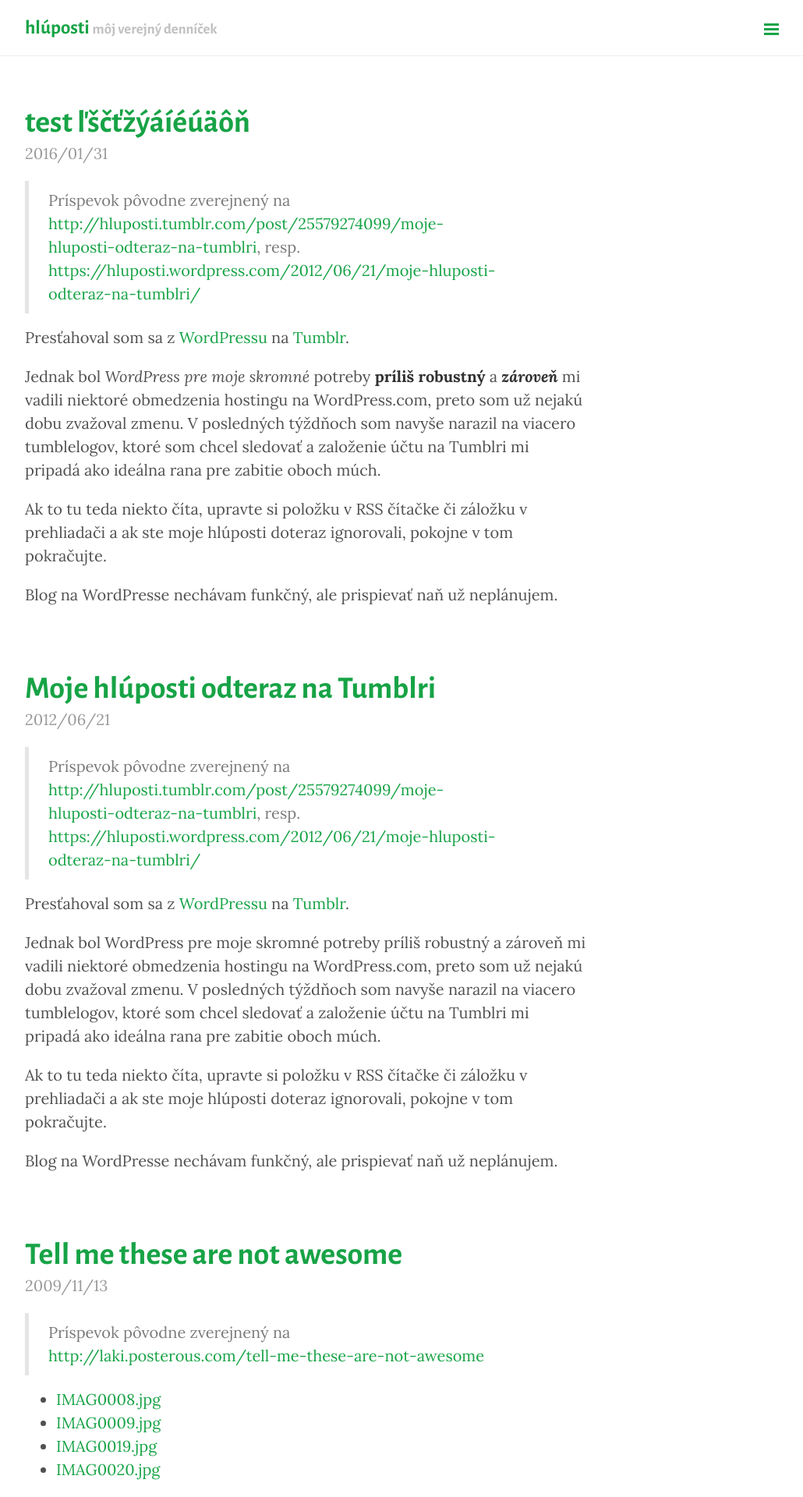
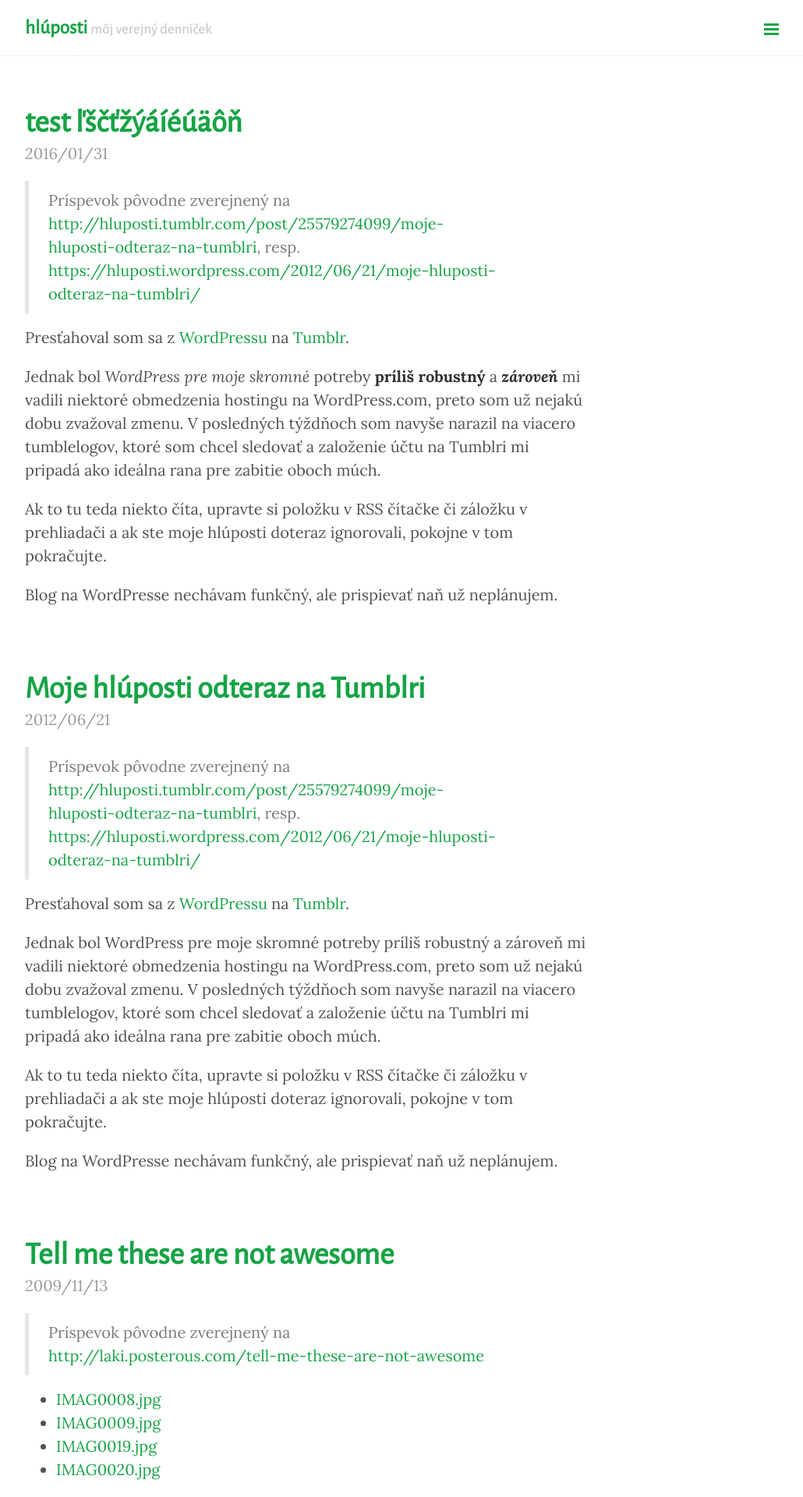
Before and after one commit to hluposti/hluposti.github.io, a Jekyll site: the page built from index.html, in a window 1280 px wide. Shown: the top 1920 px of the page at 78% size, without its empty margins (248-1278 px from the left). Built offline with Jekyll 4.4.1, drawn with Linux system fonts in a browser that asks for light colours; Markdown is read by kramdown in place of the engine named in the settings; the list of posts is cut into pages by our own code.

Commit message:
Update lanyon.css

```diff
--- a/public/css/lanyon.css
+++ b/public/css/lanyon.css
@@ -35,7 +35,7 @@
  */
 
 @import url(https://fonts.googleapis.com/css?family=Lora:400,400italic,700,700italic&subset=latin,latin-ext);
-@import url(https://fonts.googleapis.com/css?family=Alegreya+Sans:700&subset=latin,latin-ext);
+@import url(https://fonts.googleapis.com/css?family=Alegreya+Sans:400,400italic&subset=latin,latin-ext);
 
 /* Prevent scroll on narrow devices */
 
@@ -50,7 +50,7 @@
 
 h1, h2, h3, h4, h5, h6 {
   font-family: "Alegreya Sans", Gill Sans, Gill Sans MT, Calibri, sans-serif;
-  /* font-weight: bold; */
+  font-weight: bold;
   color: #313131;
 }
 
```
